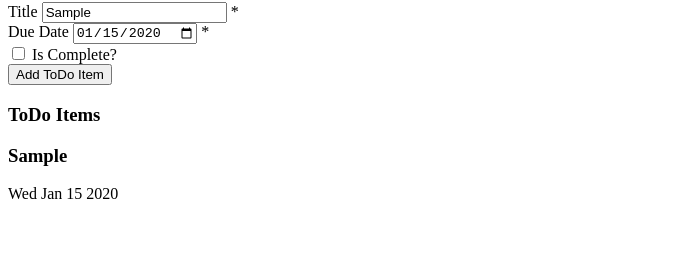
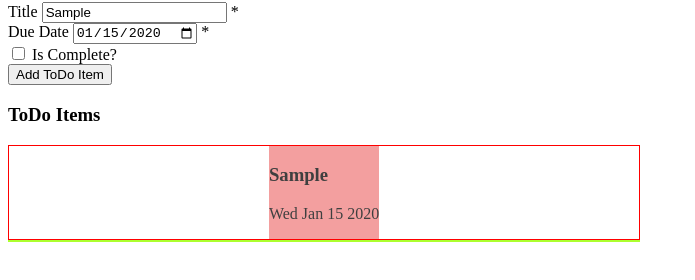
Before and after one commit to xodgc/ToDoList, a plain HTML site: page index.html in a window 1280 px wide. Both pictures are taken after typing "Sample", "2020-01-15" into the empty fields and a click on the button "Add ToDo Item". Shown: the part 78-358 px from the top of the page, without its empty margins (0-695 px from the left). Drawn offline with Linux system fonts and the light colour scheme.

Commit message:
added styling

```diff
--- /dev/null
+++ b/css/site.css
@@ -0,0 +1,34 @@
+.completed{
+    opacity: 75%;
+    background-color: lightgreen;
+}
+
+.incompleted{
+    opacity: 75%;
+    background-color: lightcoral;
+}
+
+#complete-items{
+    border: .1em solid greenyellow;
+    width: 50%;
+    box-sizing: border-box;
+}
+
+#incomplete-items{
+    border: .1em solid red;
+    width: 50%;
+    box-sizing:border-box;
+}
+
+#all-items{
+    display:flex;
+}
+
+#complete-items,
+#incomplete-items{
+    display: flex;
+    flex-direction: row;
+    flex-wrap: wrap;
+    justify-content: space-around;
+    align-items: flex-start;
+}
--- a/index.html
+++ b/index.html
@@ -4,6 +4,7 @@
     <meta charset="UTF-8">
     <meta http-equiv="X-UA-Compatible" content="IE=edge">
     <meta name="viewport" content="width=device-width, initial-scale=1.0">
+    <link rel="stylesheet" href="css/site.css">
     <title>To Do List</title>
 </head>
 <body>
@@ -26,6 +27,7 @@
     <input type="button" id="add" value="Add ToDo Item">
 
     <h3>ToDo Items</h3>
+    <div id="all-items"></div>
     <div id="incomplete-items"></div>
     <div id="complete-items"></div>
 
--- a/js/main.js
+++ b/js/main.js
@@ -39,6 +39,9 @@ function displayToDoItem(item) {
     if (item.isCompleted) {
         itemDiv.classList.add("completed");
     }
+    else {
+        itemDiv.classList.add("incompleted");
+    }
     itemDiv.appendChild(itemText);
     itemDiv.appendChild(itemDate);
     if (item.isCompleted) {
```
Also changed, not shown: 1 other file.
